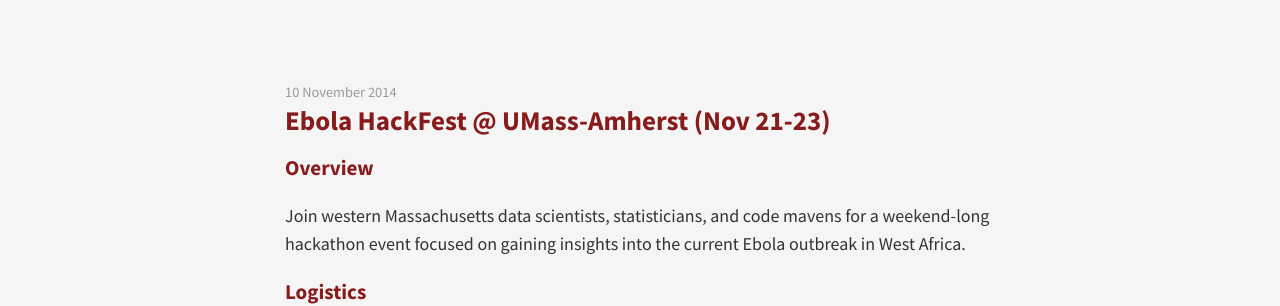
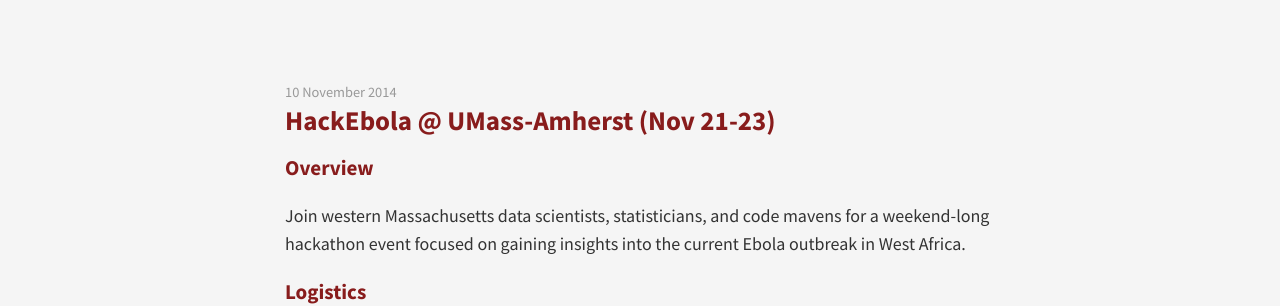
Before and after one commit to gridclub/gridclub.github.io, a Jekyll site: the page built from _posts/2014-11-10-ebola-hackfest.md, in a window 1280 px wide. Shown: the part 134-440 px from the top of the page. Built offline with Jekyll 4.4.1, drawn with Linux system fonts in a browser that asks for light colours; nearby versions of some CDN libraries; comment, search, counter and statistics services are not loaded.

Commit message:
HackFest to HackEbola

```diff
--- a/_posts/2014-11-10-ebola-hackfest.md
+++ b/_posts/2014-11-10-ebola-hackfest.md
@@ -1,6 +1,6 @@
 ---
 layout: post
-title: "Ebola HackFest @ UMass-Amherst (Nov 21-23)"
+title: "HackEbola @ UMass-Amherst (Nov 21-23)"
 category:
 tags: []
 ---
--- a/index.html
+++ b/index.html
@@ -5,7 +5,7 @@
 
 <section class="archive">
 
-<a href="ebola-hackfest/"><h1>Ebola HackFest @ UMass-Amherst (Nov 21-23)</h1></a>
+<a href="ebola-hackfest/"><h1>HackEbola @ UMass-Amherst (Nov 21-23)</h1></a>
 
 </section>
 
```
